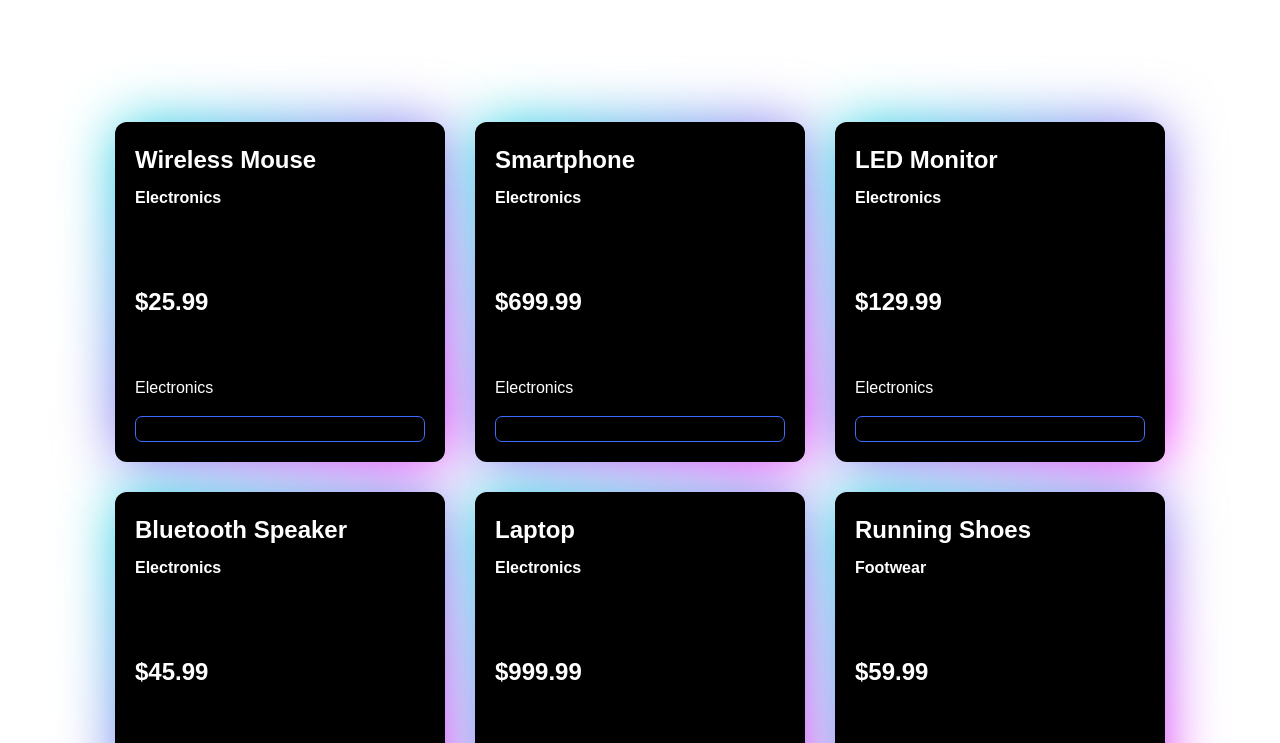
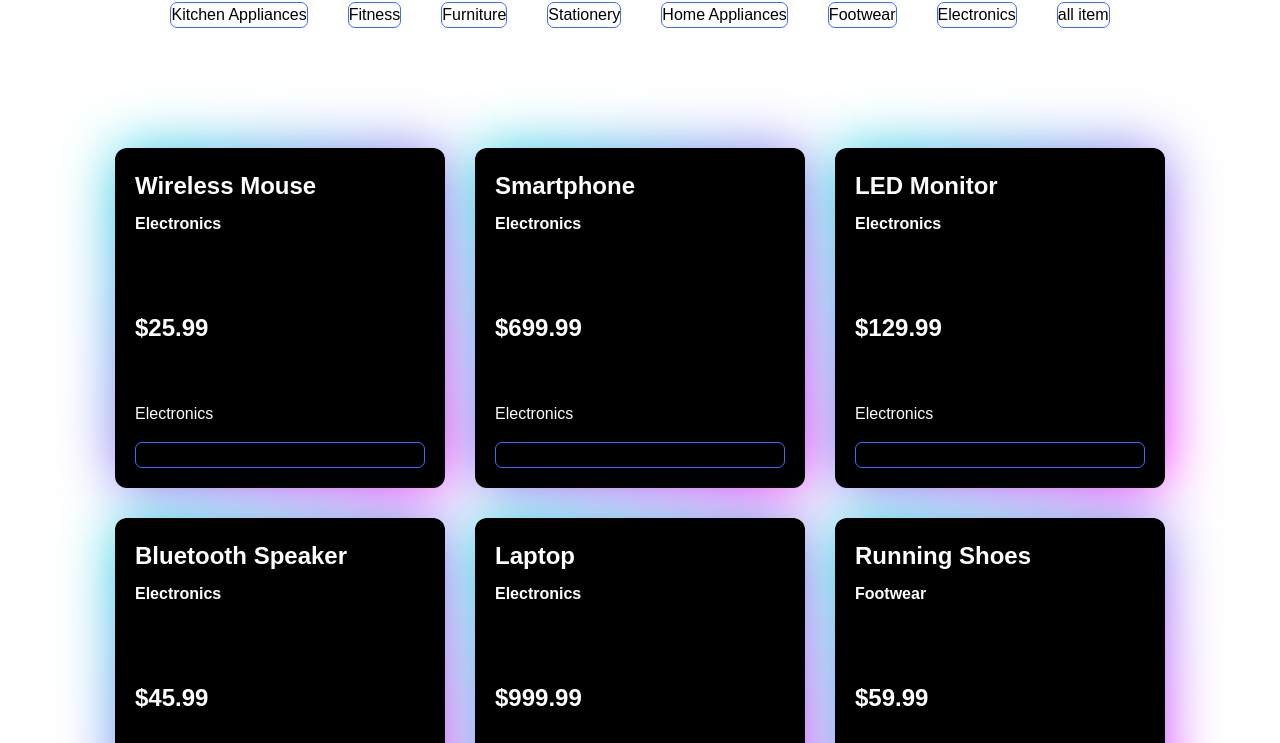
Before and after one commit to Abuzarweb7/Ecomrce-project--js, a plain HTML site: page index.html in a window 1280 px wide. Shown: the part 75-818 px from the top of the page. Drawn offline with nearby package versions, Linux system fonts and the light colour scheme.

Commit message:
60% done

```diff
--- a/app.js
+++ b/app.js
@@ -223,7 +223,11 @@ const products = [
   },
 ];
 
+
+
+
 const div = document.querySelector(".parrent")
+const btnDiv = document.querySelector(".btn")
 const catagury = ['all item']
 products.map((val) =>{
     return  div .innerHTML += ` <div class="card">
@@ -251,3 +255,8 @@ products.map((val) =>{
 // console.log(newarr);
 
 const removeDuplicateCatagory = ['all item' , ... new Set(products.map((item)=> item.category))]
+removeDuplicateCatagory.forEach(item=>{
+  const btn = document.createElement("button")
+  btn.innerText = item
+ btnDiv.prepend(btn);
+})
--- a/index.html
+++ b/index.html
@@ -14,7 +14,7 @@
 <nav class="bg-white border-gray-200 dark:bg-gray-900">
   <div class="max-w-screen-xl flex flex-wrap items-center justify-between mx-auto p-4">
   <a href="https://flowbite.com/" class="flex items-center space-x-3 rtl:space-x-reverse">
-<img
+    <img
   src="https://play-lh.googleusercontent.com/QGrAyCWOD1y8YfSLde7FRDSIadKaMVWpKn-hgxNzs4UT4g9Bz1I0DblRkLdMUJ8gdlGs"
   alt="Shop Logo"
   style="width: 60px; height: auto; border-radius: 8px;"
@@ -69,7 +69,7 @@
   </div>
 </nav>
 
-
+<div class="btn"></div>
 
     <div class="parrent">
 
--- a/style.css
+++ b/style.css
@@ -8,6 +8,14 @@
 body {
   background-color: #fff;
   font-family: sans-serif;
+}
+.btn{
+ color: #000000;
+/* text-align: center; */
+display: flex;
+align-items: center;
+justify-content: center;
+gap: 40px;
 }
 
 /* Container for cards */
@@ -107,7 +115,7 @@ body {
   }
 
 
-  button {
+    button {
     position: relative;
     padding: 10px 20px;
     border-radius: 7px;
```
